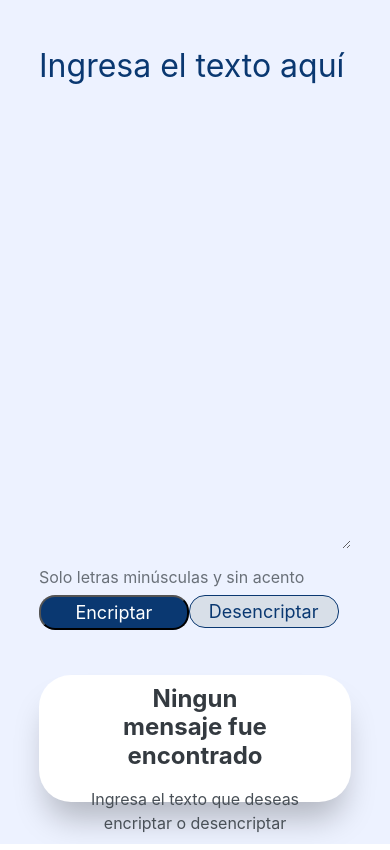
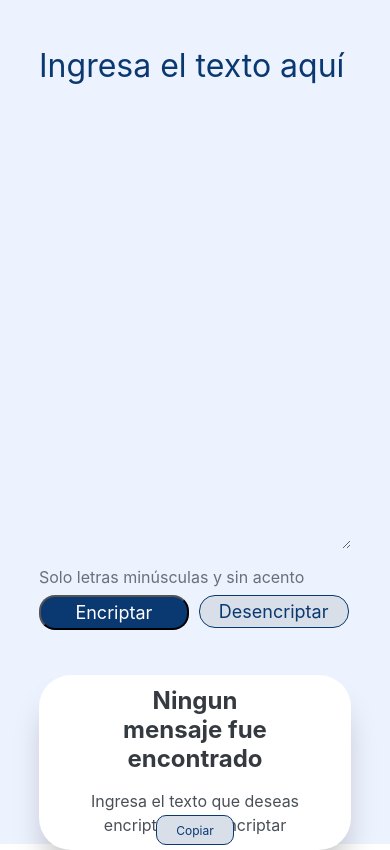
Before and after one commit to Elias5M/encriptador-de-texto, a plain HTML site: page index.html in a window 390 px wide. Drawn offline with Linux system fonts and the light colour scheme; some packages are replaced by stand-ins of ours; a script that the page names is missing.

Commit message:
agregando boton de copiar y su funcionalidad

```diff
--- a/index.html
+++ b/index.html
@@ -37,6 +37,8 @@
                 <p id="parrafo">Ingresa el texto que deseas encriptar o desencriptar</p>
                 <!-- <textarea name="mensaje" id="mensaje" cols="30" rows="10" class="mensaje"></textarea> -->
             </div>
+            <button type="button" id="btn-copiar" class="btn-copiar" onclick="copiar()">Copiar</button>
+
         </div>
     </div>
 </body>
--- a/index.js
+++ b/index.js
@@ -49,3 +49,19 @@ function desencriptar(){
         Swal.fire("Opps!", "Debes ingresar un texto", "warning");
         }
 }
+
+function copiar() {
+
+    const textarea = document.getElementById("texto");
+
+    textarea.select();
+    document.execCommand("copy");
+    window.getSelection().removeAllRanges();
+
+    const boton = document.getElementById("btn-copiar");
+    boton.textContent = "¡Copiado!";
+
+    setTimeout(() => {
+      boton.textContent = "Copiar";
+    }, 1000);
+  }
--- a/styles.css
+++ b/styles.css
@@ -85,6 +85,7 @@
     line-height: 19px;
     text-align: center;
     color: white;
+    margin-right: 5px;
 }
 
 .btn-desencriptar{
@@ -105,6 +106,7 @@
     line-height: 19px;
     text-align: center;
     color: #0a3871;
+    margin-left: 5px;
 }
 
 .btn-encriptar:hover,
@@ -169,6 +171,31 @@
     top: 15%;
 }
 
+.btn-copiar{
+    position: absolute;
+    font-size: 12px;
+    width: 15%;
+    height: 5%;
+    top: 90%;
+    border-bottom: #0a3871;
+    line-height: 1px;
+    width: 25%;
+    background-color: #d8dfe8;
+    border: 1px solid #0a3871;
+    border-radius: 10px;
+    font-family: "Inter";
+    font-weight: 400;
+    font-size: 12px;
+    text-align: center;
+    color: #0a3871;
+}
+
+.btn-copiar:hover{
+    margin: 0.3%;
+    width: 24.5%;
+    padding: 1.8%;
+}
+
 /*Responsive design */
 @media(max-width: 57.5em){
     .container {
@@ -217,7 +244,7 @@
 
     .encriptado{
         width: 80%;
-        height: 15%;
+        height: 175px;
         left: 10%;
         top: 80%;
     }
@@ -232,4 +259,23 @@
         display: none;
         visibility: hidden;
     }
+
+    .btn-copiar{
+        position: absolute;
+        font-size: 15px;
+        width: 15%;
+        height: 30px;
+        top: 140px;
+        border-bottom: #0a3871;
+        line-height: 1px;
+        width: 25%;
+        background-color: #d8dfe8;
+        border: 1px solid #0a3871;
+        border-radius: 10px;
+        font-family: "Inter";
+        font-weight: 400;
+        font-size: 12px;
+        text-align: center;
+        color: #0a3871;
     }
+}
```
